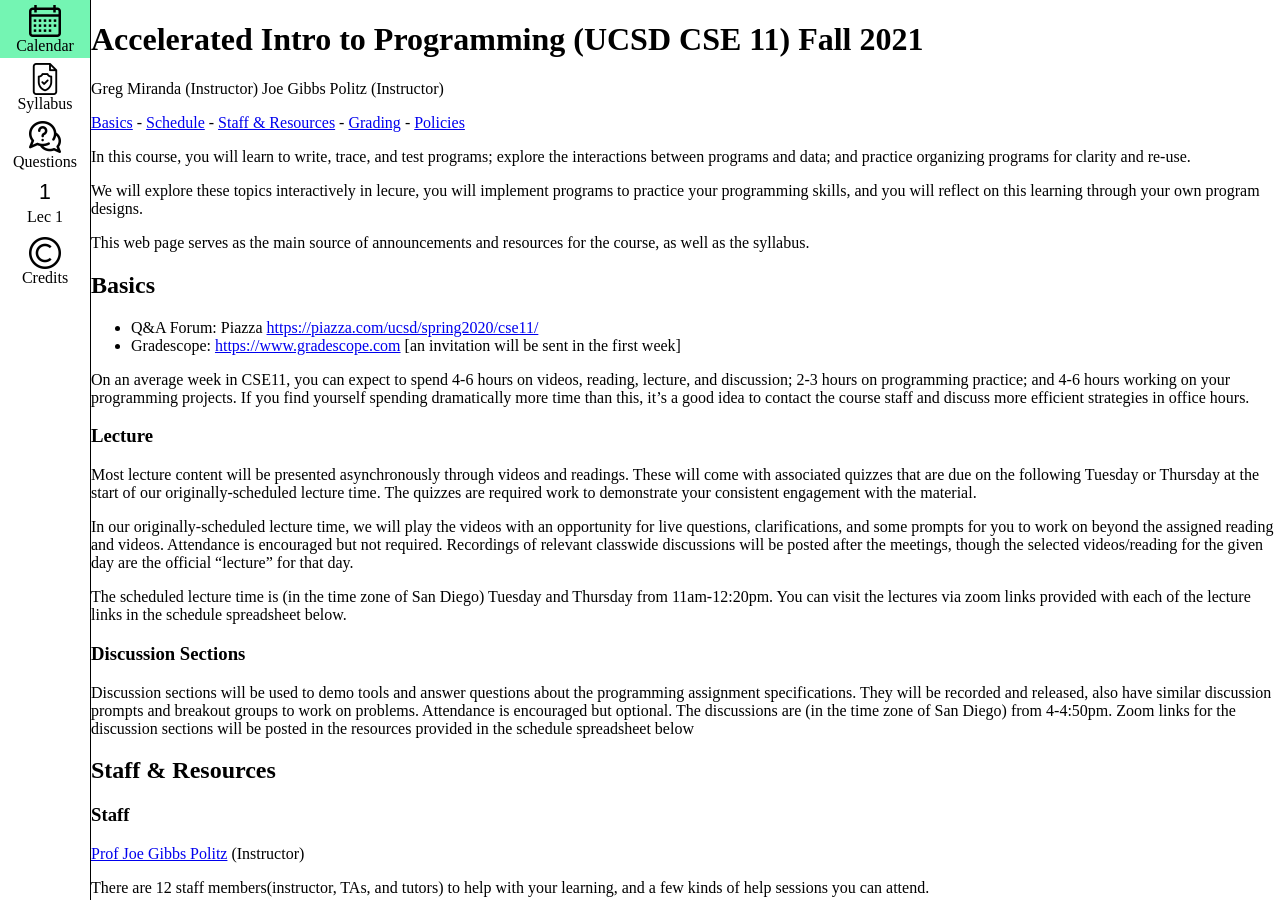
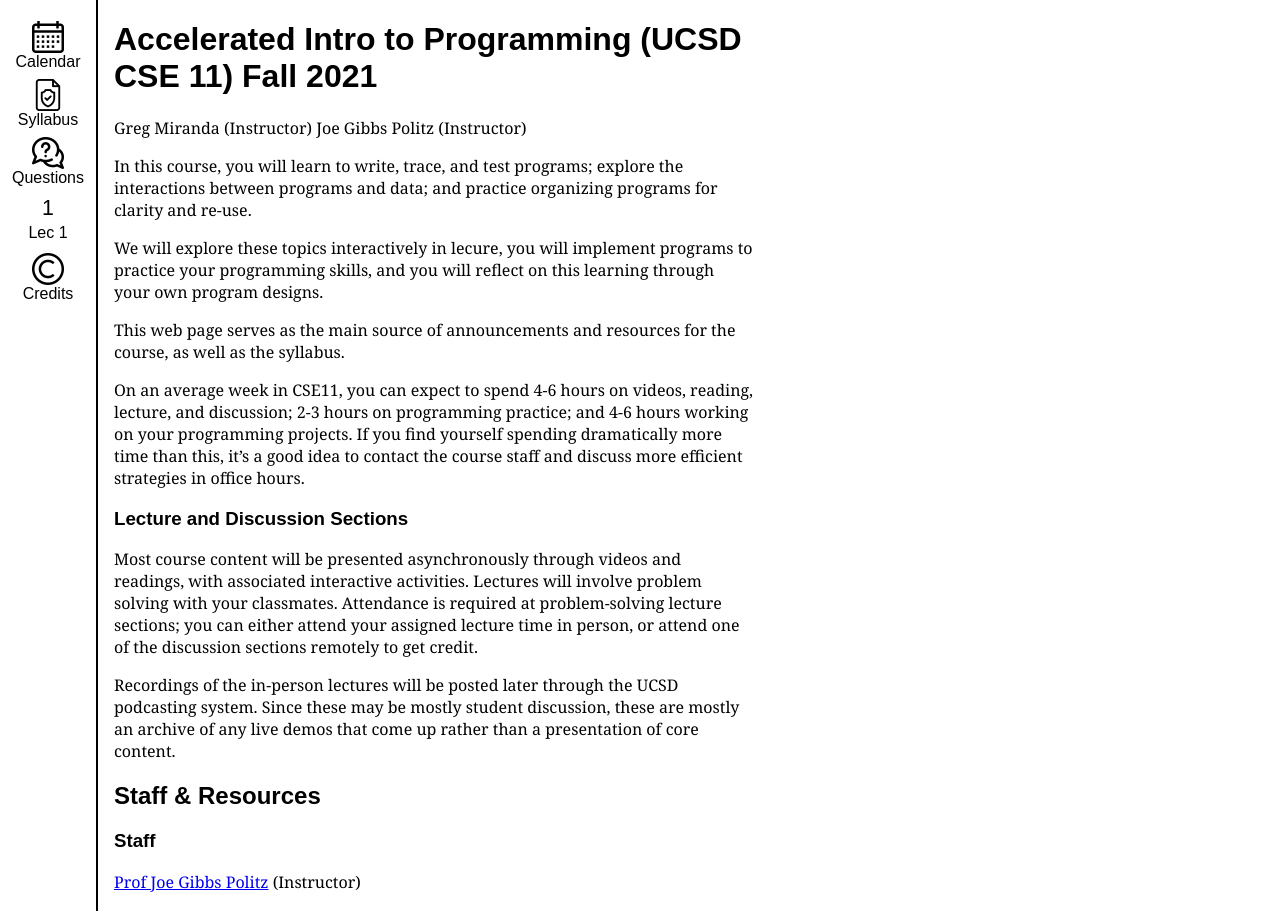
Before and after one commit to ucsd-cse11-w22/ucsd-cse11-w22.github.io, a Jekyll site: the page built from syllabus.md, in a window 1280 px wide. Shown: the top 911 px of the page. Built offline with Jekyll 4.4.1, drawn with Linux system fonts in a browser that asks for light colours.

Commit message:
updates for help page

```diff
--- a/css/with-sidebar.css
+++ b/css/with-sidebar.css
@@ -5,13 +5,15 @@ html, body {
 .container {
     display: flex;
     flex-direction: row;
-    height: 100%;
+    min-height: 100%;
 }
 
 .sidebar {
+    padding-top: 1em;
     width: 6em;
     background-color: white;
     border-right: 1px solid black;
+    font-family: Arial, Helvetica, sans-serif;
 }
 
 .sidebar li a {
@@ -74,4 +76,19 @@ html, body {
 .content {
     flex-grow: 1;
     background-color: white;
+    padding-left: 1em;
+    width: 100%;
+    font-family: Georgia, 'Times New Roman', Times, serif;
+    border-left: 1px solid black;
+    box-sizing: content-box;
 }
+
+.content {
+    max-width: 40em;
+}
+
+.content h1,
+.content h2,
+.content h3 {
+    font-family: Arial, Helvetica, sans-serif;
+}
--- a/syllabus.md
+++ b/syllabus.md
@@ -1,6 +1,6 @@
 ---
 layout: with-sidebar
-title: "UCSD CSE11 – Accelerated Introduction to Programming"
+title: "Syllabus – UCSD CSE11 Fall 21"
 doodle: "/doodle.png"
 ---
 
@@ -8,14 +8,6 @@ doodle: "/doodle.png"
 
 Greg Miranda (Instructor)
 Joe Gibbs Politz (Instructor)
-
-<p>
-<a href="#basics">Basics</a> -
-<a href="#schedule">Schedule</a> -
-<a href="#staff">Staff &amp; Resources</a> -
-<a href="#grading">Grading</a> -
-<a href="#policies">Policies</a>
-</p>
 
 In this course, you will learn to write, trace, and test programs; explore the
 interactions between programs and data; and practice organizing programs for
@@ -28,58 +20,24 @@ learning through your own program designs.
 This web page serves as the main source of announcements and resources for the
 course, as well as the syllabus.
 
-<a id="basics"></a>
-
-
-## Basics
-
-- Q&A Forum: Piazza [https://piazza.com/ucsd/spring2020/cse11/](https://piazza.com/ucsd/spring2020/cse11/)
-- Gradescope: [https://www.gradescope.com](https://www.gradescope.com) [an invitation will be sent in the first week]
-
 On an average week in CSE11, you can expect to spend 4-6 hours on videos,
 reading, lecture, and discussion; 2-3 hours on programming practice; and 4-6
 hours working on your programming projects. If you find yourself spending
 dramatically more time than this, it's a good idea to contact the course staff
 and discuss more efficient strategies in office hours.
 
-<a id="b:lec"></a>
+<h3>Lecture and Discussion Sections</h3>
 
-<h3>Lecture</h3>
+Most course content will be presented asynchronously through videos and
+readings, with associated interactive activities. Lectures will involve problem
+solving with your classmates. Attendance is required at problem-solving lecture
+sections; you can either attend your assigned lecture time in person, or attend
+one of the discussion sections remotely to get credit.
 
-Most lecture content will be presented asynchronously through videos and
-readings. These will come with associated quizzes that are due on the following
-Tuesday or Thursday at the start of our originally-scheduled lecture time. The
-quizzes are required work to demonstrate your consistent engagement with the
-material.
-
-In our originally-scheduled lecture time, we will play the videos with an
-opportunity for live questions, clarifications, and some prompts for you to
-work on beyond the assigned reading and videos. Attendance is encouraged but
-not required. Recordings of relevant classwide discussions will be posted after
-the meetings, though the selected videos/reading for the given day are the
-official “lecture” for that day.
-
-The scheduled lecture time is (in the time zone of San Diego) Tuesday and
-Thursday from 11am-12:20pm. You can visit the lectures via zoom links provided
-with each of the lecture links in the schedule spreadsheet below.
-
-
-<a id="b:disc"></a>
-<h3>Discussion Sections</h3>
-
-Discussion sections will be used to demo tools and answer questions about the
-programming assignment specifications. They will be recorded and released, also
-have similar discussion prompts and breakout groups to work on problems.
-Attendance is encouraged but optional. The discussions are (in the time zone of
-San Diego) from 4-4:50pm. Zoom links for the discussion sections will be posted
-in the resources provided in the schedule spreadsheet below
-
-
-
-
-<a id="schedule"></a>
-
-
+Recordings of the in-person lectures will be posted later through the UCSD
+podcasting system. Since these may be mostly student discussion, these are
+mostly an archive of any live demos that come up rather than a presentation of
+core content.
 
 <a id="staff"></a>
 ## Staff & Resources
@@ -89,11 +47,6 @@ in the resources provided in the schedule spreadsheet below
 <p>
 <a href="https://jpolitz.github.io" target="">Prof Joe Gibbs Politz</a> (Instructor)
 </p>
-
-There are 12 staff members(instructor, TAs, and tutors) to help with your learning, and a few kinds of help sessions
-you can attend.
-<iframe src="https://docs.google.com/spreadsheets/d/e/2PACX-1vSHcR4l04Pfe8mEBjKeNC_zlCtu7bVwN0uJuJxqlNHjpGWLZFFepkILjeG6xqDrlFJsvcWnJ8Ru3gYn/pubhtml?gid=0&amp;single=true&amp;widget=true&amp;headers=false" width="100%" height="500px"></iframe>
-
 
 The first is **group help hours** at the times listed below. Group help hours
 are a great place for any kind of question about the course, from help with
```
Also changed, not shown: staff-and-help.md (+37 -4 lines), weeks.md (+1 -1 lines).
